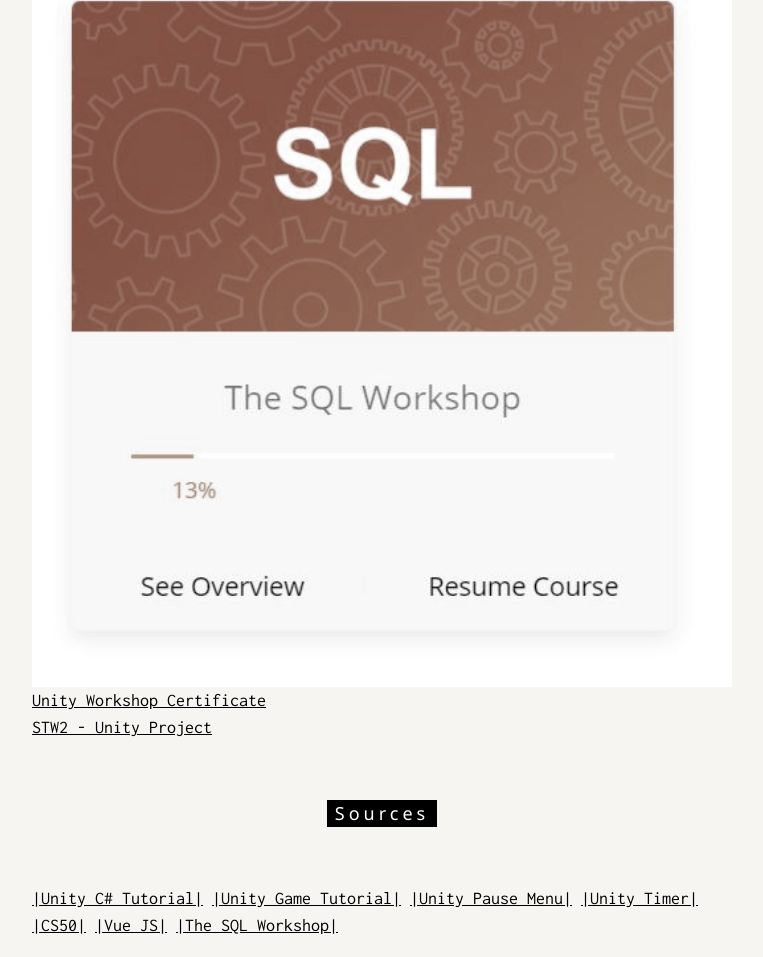
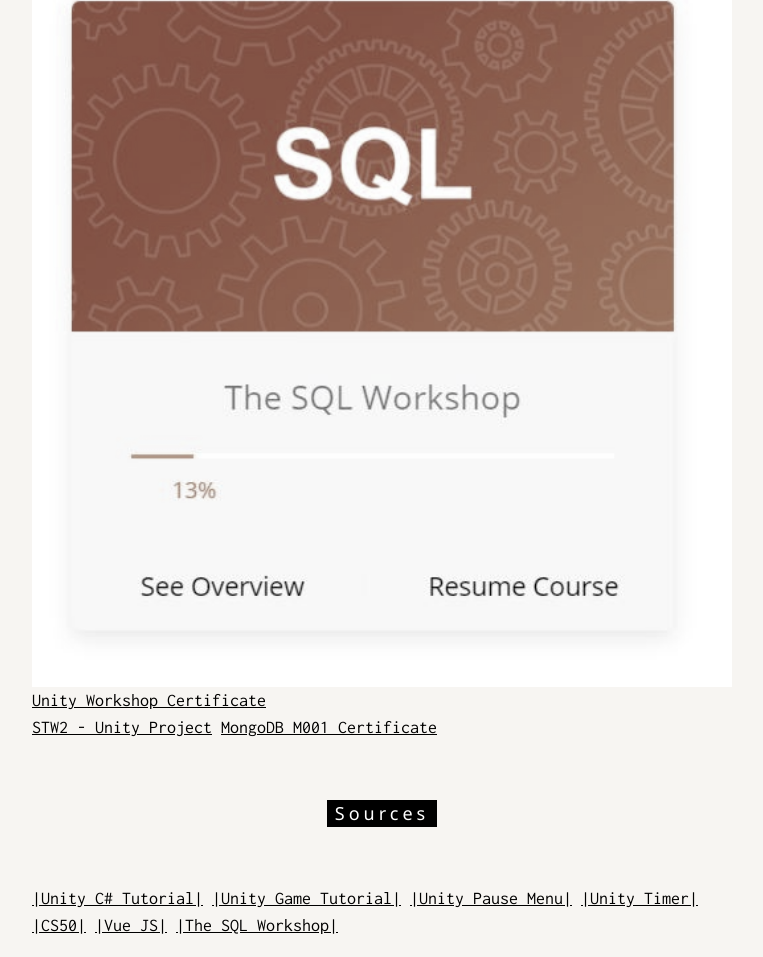
Before and after one commit to Vraidd/HBL2020, a plain HTML site: page index.html in a window 1280 px wide. Shown: the part 2133-3090 px from the top of the page, without its empty margins (258-1021 px from the left). Drawn offline with nearby package versions, Linux system fonts and the light colour scheme.

Commit message:
Update index.html

```diff
--- a/index.html
+++ b/index.html
@@ -61,6 +61,7 @@ body, html {
   <img src="Gallery/SQLProgress.JPG" alt="SQL Progress" style="width:100%;max-width:1000px" class="w3-margin-top">
   <a href="https://github.com/Vraidd/HBL2020/blob/master/Gallery/Unity%20Workshop%20Certificate.pdf" title="Unity Workshop Certificate" target="_blank" class="w3-hover-text-green">Unity Workshop Certificate</a><br>
   <a href="https://github.com/Vraidd/Addictus" title="https://github.com/Vraidd/Addictus" target="_blank" class="w3-hover-text-green">STW2 - Unity Project</a>
+  <a href="https://university.mongodb.com/course_completion/63775c05-d049-4e76-aeb7-2bd71837529f" title="https://university.mongodb.com/course_completion/63775c05-d049-4e76-aeb7-2bd71837529f" target="_blank" class="w3-hover-text-green">MongoDB M001 Certificate</a>
   </div>
 </div>
 
```
